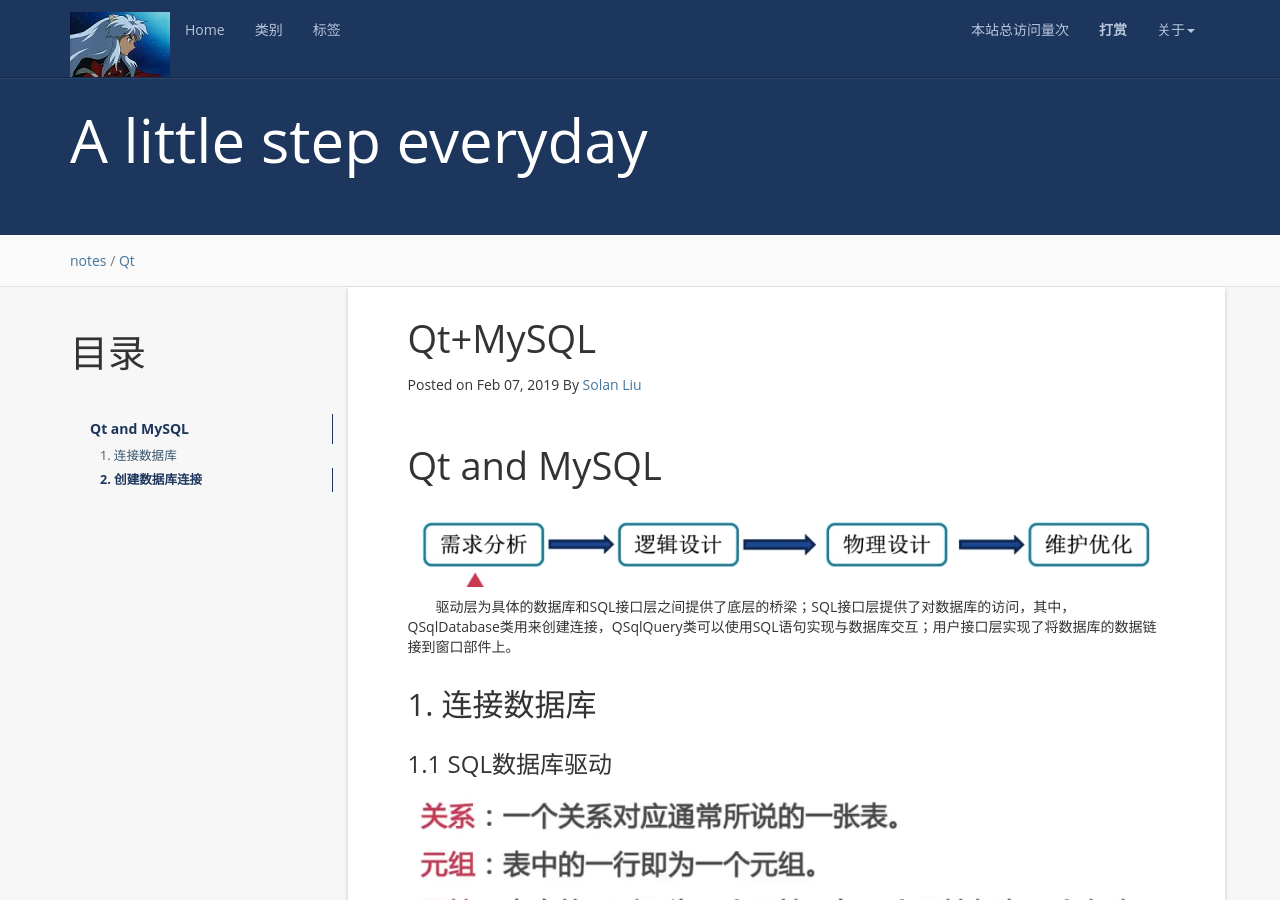
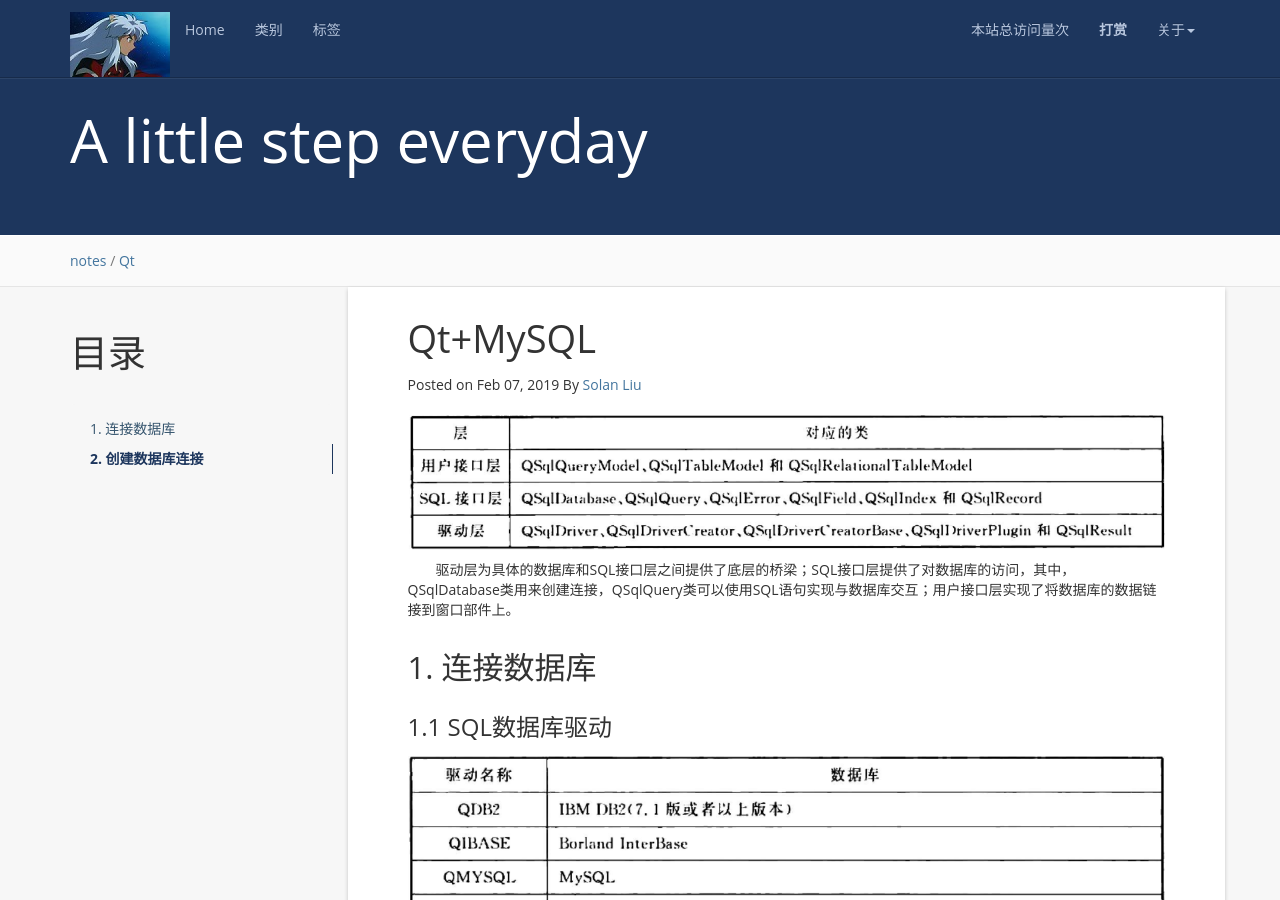
Before and after one commit to SolanLiu/Blog, a Jekyll site: the page built from _posts/2019-02-08-notes-qt-mysql.md, in a window 1280 px wide and 900 px high. Built offline with Jekyll 4.4.1, drawn with Linux system fonts in a browser that asks for light colours; nearby versions of some CDN libraries; comment, search, counter and statistics services are not loaded.

Commit message:
notes version 2

```diff
--- a/_posts/2019-02-08-notes-qt-mysql.md
+++ b/_posts/2019-02-08-notes-qt-mysql.md
@@ -15,15 +15,14 @@ tag: Qt
 
 
 
-# Qt and MySQL
 
-![图像识别的主要过程]({{'/styles/images/database design/图1.png' | prepend: site.baseurl }})
+![图像识别的主要过程]({{'/styles/images/qt/图1.png' | prepend: site.baseurl }})
 
 &emsp;&emsp;驱动层为具体的数据库和SQL接口层之间提供了底层的桥梁；SQL接口层提供了对数据库的访问，其中，QSqlDatabase类用来创建连接，QSqlQuery类可以使用SQL语句实现与数据库交互；用户接口层实现了将数据库的数据链接到窗口部件上。
 ## 1. 连接数据库
 ### 1.1 SQL数据库驱动
 
-![图像识别的主要过程]({{'/styles/images/database design/图2.png' | prepend: site.baseurl }})
+![图像识别的主要过程]({{'/styles/images/qt/图2.png' | prepend: site.baseurl }})
 
 ## 2. 创建数据库连接
 &emsp;&emsp;QSqlDatabase db = QSqlDatabae::addDatabase(“QMYSQL”);  ---创建一个连接对象，默认连接
```
Also changed, not shown: _posts/2019-01-28-notes-image-segmentation.md (+2 -3 lines).
